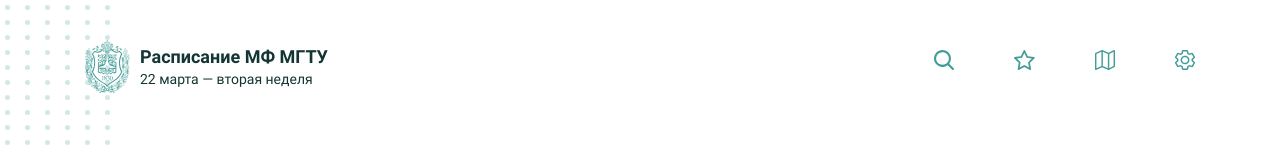
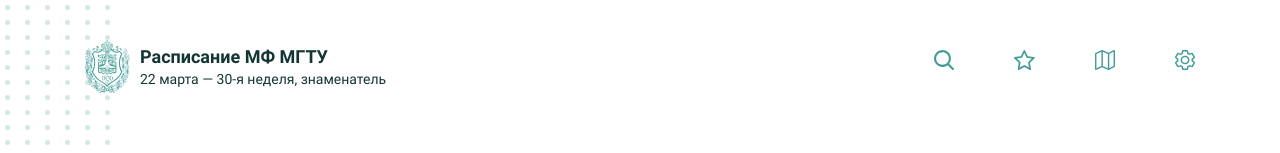
Before and after one commit to Psiniy-programmer/mfrsap, a React (Create React App) app: page /settings/manual in a window 1280 px wide. Shown: the top 153 px of the page. Built offline with nearby package versions, Linux system fonts and the light colour scheme; no server answers.

Commit message:
add week number

```diff
--- a/src/Components/DateWeek/DateWeek.jsx
+++ b/src/Components/DateWeek/DateWeek.jsx
@@ -1,49 +1,34 @@
 import React, {Component} from "react";
 import {connect} from "react-redux";
 import Consts from "../../helpers/consts";
-import {updateTime, getDayIndex, updateDayIndex, weekIsOdd} from '../../actions/appTimer';
+import {updateTime, getDayIndex, updateDayIndex, weekIsOdd, getWeekNumber} from '../../actions/appTimer';
 
 class DateWeek extends Component {
     componentDidMount() {
-        const {updateTime, weekIsOdd, getDayIndex} = this.props;
+        const {updateTime, weekIsOdd, getWeekNumber, getDayIndex} = this.props;
 
         getDayIndex();
         weekIsOdd();
+        getWeekNumber();
         updateTime();
     }
 
-    getHeaderWeek() {
-        const {windowSizes} = this.props;
-        const {isOdd} = this.props.appTimer;
+    getMobileView() {
+        const {weekNumber} = this.props.appTimer;
 
-        if (windowSizes.width < Consts.DESKTOP_MIN_WIDTH) {
-            return isOdd ? "1-я неделя" : "2-я неделя";
-        } else {
-            return isOdd ? "первая неделя" : "вторая неделя";
-        }
-    }
-
-    getMobileView() {
-        let dateWeek = this.getHeaderWeek();
-
-        return (
-            <div>{dateWeek}</div>
-        )
+        return `${weekNumber}-я неделя`
     }
 
     getDesktopView() {
-        const {date} = this.props.appTimer;
+        const {date, isOdd, weekNumber} = this.props.appTimer;
         const options = {
             month: "long",
             day: "numeric",
         };
 
-        let dateWeek = this.getHeaderWeek();
         let dateText = date.toLocaleDateString("ru", options);
 
-        return (
-            <div>{`${dateText} — ${dateWeek}`}</div>
-        )
+        return `${dateText} — ${weekNumber}-я неделя, ${isOdd ? "числитель" : "знаменатель"}`
     }
 
     render() {
@@ -72,6 +57,9 @@ const mapDispatchToProps = dispatch => {
         weekIsOdd: () => {
             dispatch(weekIsOdd());
         },
+        getWeekNumber: () => {
+            dispatch(getWeekNumber());
+        },
         updateDayIndex: (index) => {
             dispatch(updateDayIndex(index));
         },
--- a/src/actions/appTimer.js
+++ b/src/actions/appTimer.js
@@ -1,4 +1,10 @@
-import {GET_DAY_INDEX, UPDATE_DAY_INDEX, UPDATE_TIME, WEEK_IS_ODD} from '../reducers/appTimer';
+import {
+    GET_DAY_INDEX,
+    UPDATE_DAY_INDEX,
+    UPDATE_TIME,
+    WEEK_IS_ODD,
+    WEEK_NUMBER
+} from '../reducers/appTimer';
 
 function updateTime() {
     return {
@@ -18,6 +24,12 @@ function weekIsOdd() {
     }
 }
 
+function getWeekNumber() {
+    return {
+        type: WEEK_NUMBER
+    }
+}
+
 function updateDayIndex(index) {
     return {
         type: UPDATE_DAY_INDEX,
@@ -25,4 +37,10 @@ function updateDayIndex(index) {
     }
 }
 
-export {updateTime, getDayIndex, weekIsOdd, updateDayIndex};
+export {
+    updateTime,
+    getDayIndex,
+    weekIsOdd,
+    getWeekNumber,
+    updateDayIndex
+};
--- a/src/reducers/appTimer.js
+++ b/src/reducers/appTimer.js
@@ -2,6 +2,7 @@ const UPDATE_TIME = 'UPDATE_TIME';
 const GET_DAY_INDEX = 'GET_DAY_INDEX';
 const UPDATE_DAY_INDEX = 'UPDATE_DAY_INDEX';
 const WEEK_IS_ODD = 'WEEK_IS_ODD';
+const WEEK_NUMBER = 'WEEK_NUMBER';
 
 const d = new Date();
 
@@ -9,6 +10,7 @@ const initialState = {
     date: d,
     dayIndex: 0,
     todayIndex: d.getDay(),
+    weekNumber: 0,
     isOdd: true,
 };
 
@@ -30,6 +32,11 @@ export default function appTimer(state = initialState, action) {
                 ...state,
                 isOdd: new Date().getWeek() % 2 === 1,
             };
+        case WEEK_NUMBER:
+            return {
+                ...state,
+                weekNumber: new Date().getWeek(),
+            };
         case UPDATE_DAY_INDEX:
             return {
                 ...state,
@@ -44,5 +51,6 @@ export {
     GET_DAY_INDEX,
     UPDATE_TIME,
     WEEK_IS_ODD,
+    WEEK_NUMBER,
     UPDATE_DAY_INDEX,
 };
```
